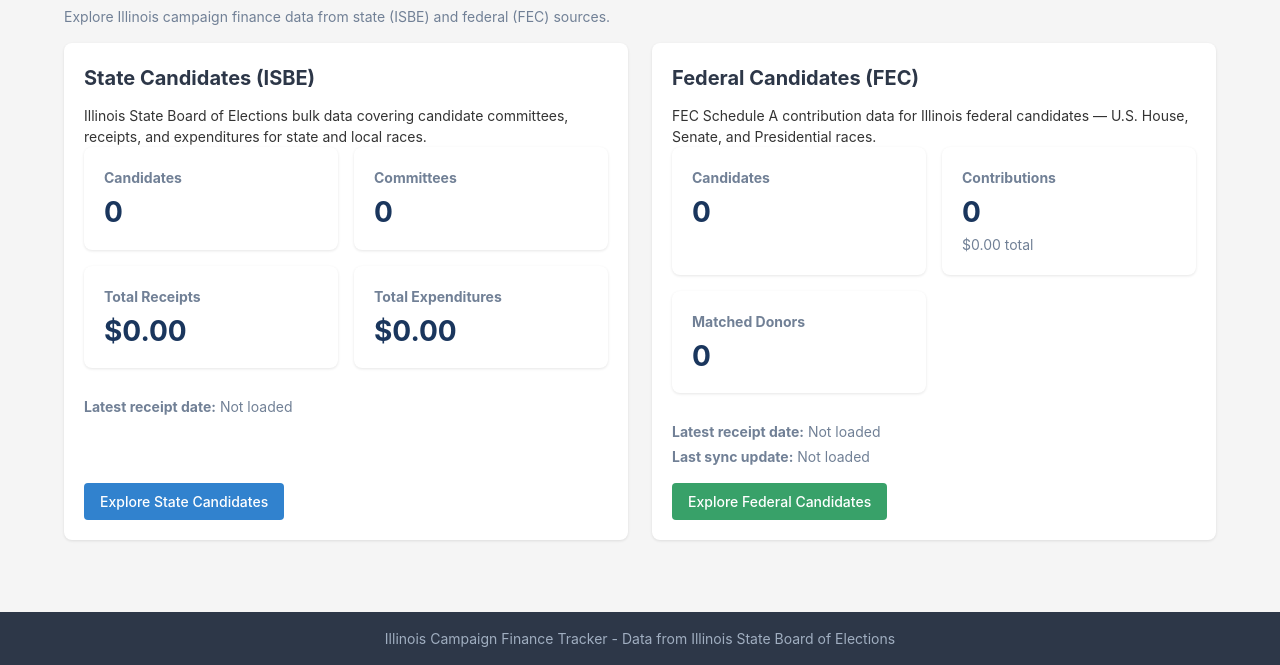
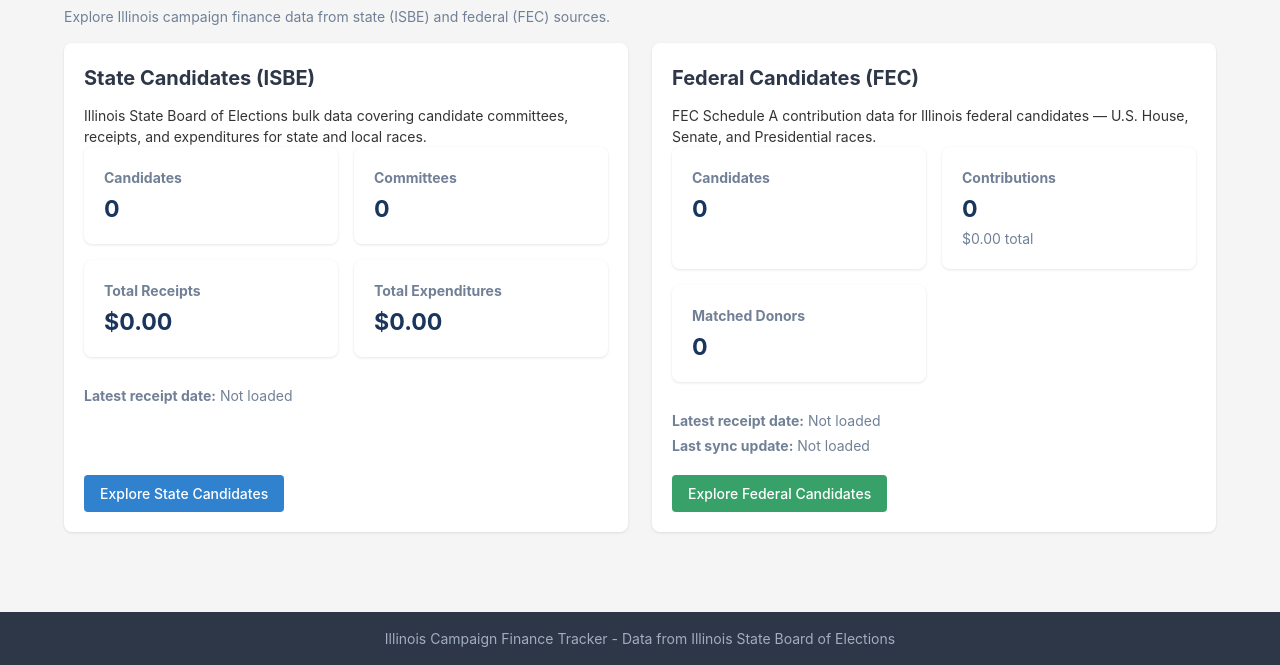
Before and after one commit to Doommen3/Illinois_campaign_finance, a Flask app: page /candidates in a window 1280 px wide. Shown: the part 152-817 px from the top of the page. Run offline with Flask 3, Linux system fonts and the light colour scheme; data that the repository does not hold is empty.

Commit message:
update css for stat overflow

```diff
--- a/webapp/static/css/style.css
+++ b/webapp/static/css/style.css
@@ -145,7 +145,7 @@ h2 {
 /* Stats grid */
 .stats-grid {
     display: grid;
-    grid-template-columns: repeat(auto-fit, minmax(200px, 1fr));
+    grid-template-columns: repeat(auto-fit, minmax(230px, 1fr));
     gap: 1rem;
     margin-bottom: 1.5rem;
 }
@@ -166,13 +166,13 @@ h2 {
 }
 
 .stat-value {
-    font-size: clamp(1.1rem, 2.6vw, 1.75rem);
+    font-size: clamp(1rem, 2vw, 1.45rem);
     font-weight: bold;
     color: #1a365d;
     line-height: 1.2;
     min-width: 0;
     overflow-wrap: anywhere;
-    word-break: break-word;
+    word-break: break-all;
 }
 
 .stat-detail {
@@ -569,11 +569,16 @@ h2 {
 .candidate-source-column {
     display: flex;
     flex-direction: column;
+    height: 100%;
+}
+
+.candidate-source-meta {
+    min-height: 3.6rem;
 }
 
 .candidate-source-action {
     margin-top: auto;
-    padding-top: 1rem;
+    padding-top: 0.75rem;
 }
 
 /* Forms */
--- a/webapp/templates/base.html
+++ b/webapp/templates/base.html
@@ -4,7 +4,7 @@
     <meta charset="UTF-8">
     <meta name="viewport" content="width=device-width, initial-scale=1.0">
     <title>{% block title %}Illinois Campaign Finance Tracker{% endblock %}</title>
-    <link rel="stylesheet" href="{{ url_for('static', filename='css/style.css') }}">
+    <link rel="stylesheet" href="{{ url_for('static', filename='css/style.css', v='20260213-2') }}">
 </head>
 <body>
     <nav class="navbar">
--- a/webapp/templates/candidates.html
+++ b/webapp/templates/candidates.html
@@ -30,10 +30,12 @@
             </div>
         </div>
 
+        <div class="candidate-source-meta">
             <p class="stat-detail">
                 <strong>Latest receipt date:</strong>
                 {{ freshness.local_receipt_date if freshness.local_receipt_date else 'Not loaded' }}
             </p>
+        </div>
 
         <p class="candidate-source-action">
             <a class="btn btn-primary" href="{{ url_for('candidate_finance.list_candidate_finance') }}">Explore State Candidates</a>
@@ -60,6 +62,7 @@
             </div>
         </div>
 
+        <div class="candidate-source-meta">
             <p class="stat-detail">
                 <strong>Latest receipt date:</strong>
                 {{ freshness.federal_receipt_date if freshness.federal_receipt_date else 'Not loaded' }}
@@ -68,6 +71,7 @@
                 <strong>Last sync update:</strong>
                 {{ freshness.federal_sync_updated_at if freshness.federal_sync_updated_at else 'Not loaded' }}
             </p>
+        </div>
 
         <p class="candidate-source-action">
             <a class="btn btn-success" href="{{ url_for('federal_finance.list_federal_finance') }}">Explore Federal Candidates</a>
```
Lines whose indentation alone changed are shown as unchanged.
